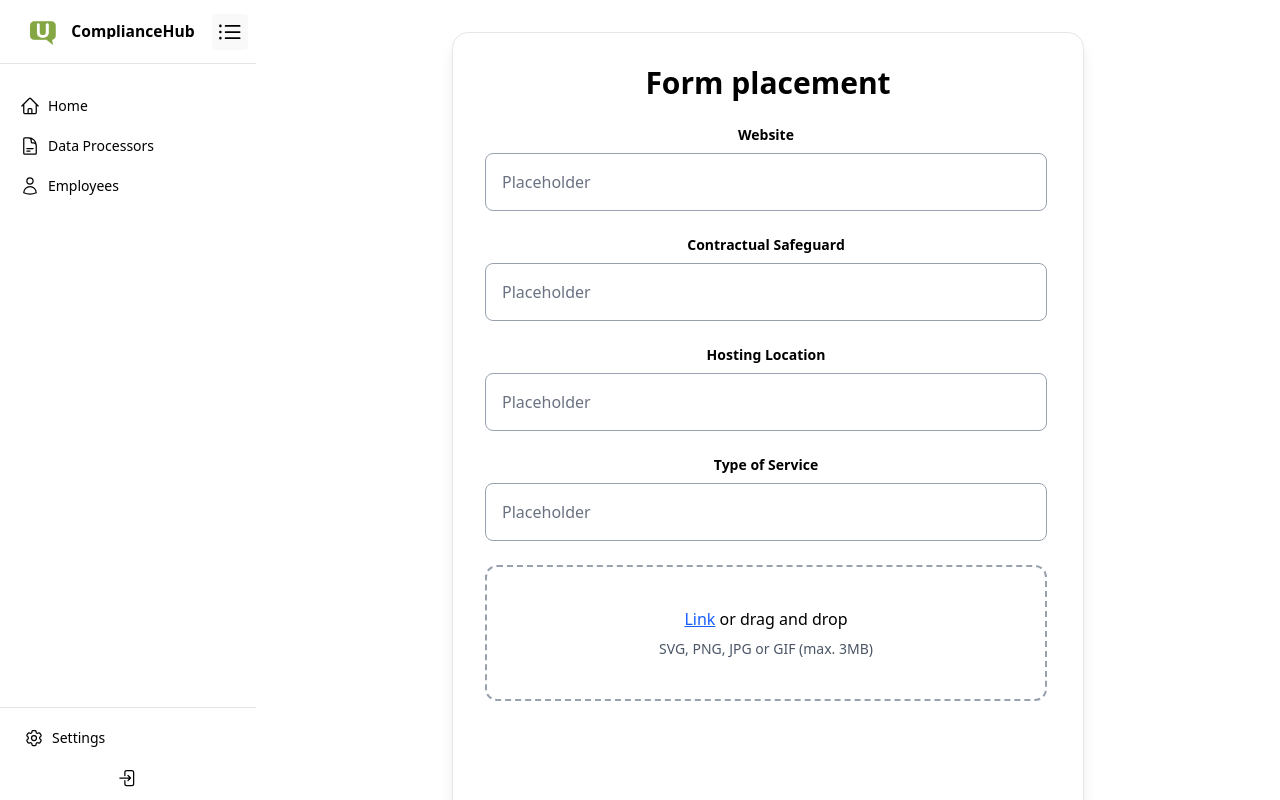
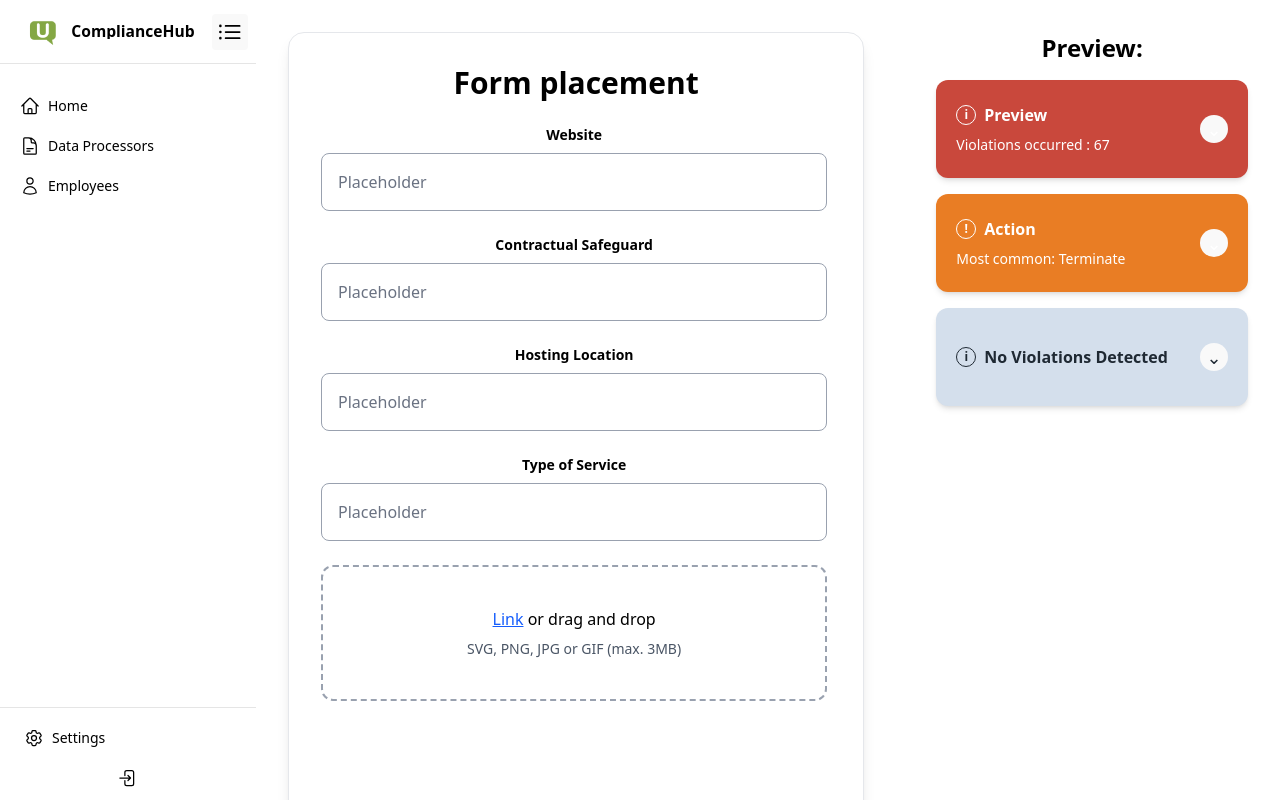
Before and after one commit to asbjorngosvig/p3_compliance_hub, a React (Vite) app in the folder frontend/: page /adddpa in a window 1280 px wide. Shown: the top 800 px of the page. Built offline with nearby package versions, Linux system fonts and the light colour scheme.

Commit message:
Added DPA preview layout

```diff
--- a/frontend/src/app/routes/routers.tsx
+++ b/frontend/src/app/routes/routers.tsx
@@ -9,7 +9,7 @@ const S = (el: ReactElement) => (
 const Dashboard      = lazy(() => import("../../features/dashboard/Dashboard"));
 const DataProcessors = lazy(() => import("../../features/dataProcessors/SeeDataProcessors"));
 const Employees      = lazy(() => import("../../features/employees/Employees"));
-const AddDpa         = lazy(() => import("../../features/addDpa/Dpaform"));
+const AddDpa         = lazy(() => import("../../features/addDpa/AddDpa"));
 const Settings       = lazy(() => import("../../features/settings/Settings"));
 
 export const router = createBrowserRouter(
--- a/frontend/src/features/addDpa/AddDpa.tsx
+++ b/frontend/src/features/addDpa/AddDpa.tsx
@@ -1,11 +1,11 @@
-import {Dpaform} from "./Dpaform.tsx";
-import {AddDpaPreview} from "./AddDpaPreview.tsx";
+import { Dpaform } from "./Dpaform";
+import { AddDpaPreview } from "./AddDpaPreview";
 
-export function AddDpa () {
+export function AddDpa() {
     return (
-        <div>
-            <Dpaform></Dpaform>
-            <AddDpaPreview></AddDpaPreview>
+        <div className="flex items-start gap-10">
+            <Dpaform />
+            <AddDpaPreview />
         </div>
     );
 }
--- a/frontend/src/features/addDpa/AddDpaPreview.tsx
+++ b/frontend/src/features/addDpa/AddDpaPreview.tsx
@@ -1,10 +1,70 @@
+export function AddDpaPreview() {
+    return (
+        <aside className="ml-8 w-[342px]">
+            <h2 className="mb-4 text-2xl font-semibold text-black">Preview:</h2>
 
-export function AddDpaPreview () {
+            <div className="flex flex-col gap-4">
+                {/* Preview box */}
+                <div className="flex h-[98px] w-full items-center justify-between rounded-xl bg-[#C9483C] px-5 text-white shadow-md">
+                    <div>
+                        <div className="flex items-center gap-2 text-base font-semibold">
+                            <span className="flex h-5 w-5 items-center justify-center rounded-full border border-white text-xs">
+                                i
+                            </span>
+                            <span>Preview</span>
+                        </div>
+                        <p className="mt-2 text-sm">
+                            Violations occurred : 67
+                        </p>
+                    </div>
+                    <button
+                        type="button"
+                        className="flex h-7 w-7 items-center justify-center rounded-full bg-white/15"
+                    >
+                        <span className="text-lg leading-none">⌄</span>
+                    </button>
+                </div>
 
-    return (
-        <div className=" grid gap-4 sm:grid-cols-2 lg:grid-cols-4  justify-center text-left ">
-            Preview
-        </div>
+                {/* Action box */}
+                <div className="flex h-[98px] w-full items-center justify-between rounded-xl bg-[#E97D24] px-5 text-white shadow-md">
+                    <div>
+                        <div className="flex items-center gap-2 text-base font-semibold">
+                            <span className="flex h-5 w-5 items-center justify-center rounded-full border border-white text-xs">
+                                !
+                            </span>
+                            <span>Action</span>
+                        </div>
+                        <p className="mt-2 text-sm">
+                            Most common: Terminate
+                        </p>
+                    </div>
+                    <button
+                        type="button"
+                        className="flex h-7 w-7 items-center justify-center rounded-full bg-white/15"
+                    >
+                        <span className="text-lg leading-none">⌄</span>
+                    </button>
+                </div>
+
+                {/* No violations box */}
+                <div className="flex h-[98px] w-full items-center justify-between rounded-xl bg-[#D4DFEC] px-5 text-[#1F2933] shadow-md">
+                    <div>
+                        <div className="flex items-center gap-2 text-base font-semibold">
+                            <span className="flex h-5 w-5 items-center justify-center rounded-full border border-[#1F2933] text-xs">
+                                i
+                            </span>
+                            <span>No Violations Detected</span>
+                        </div>
+                    </div>
+                    <button
+                        type="button"
+                        className="flex h-7 w-7 items-center justify-center rounded-full bg-black/5"
+                    >
+                        <span className="text-lg leading-none">⌄</span>
+                    </button>
+                </div>
+            </div>
+        </aside>
     );
 }
 
```
Also changed, not shown: frontend/src/app/App.tsx (line endings or trailing spaces), 1 other file (tests, documents, lock files or other folders).
